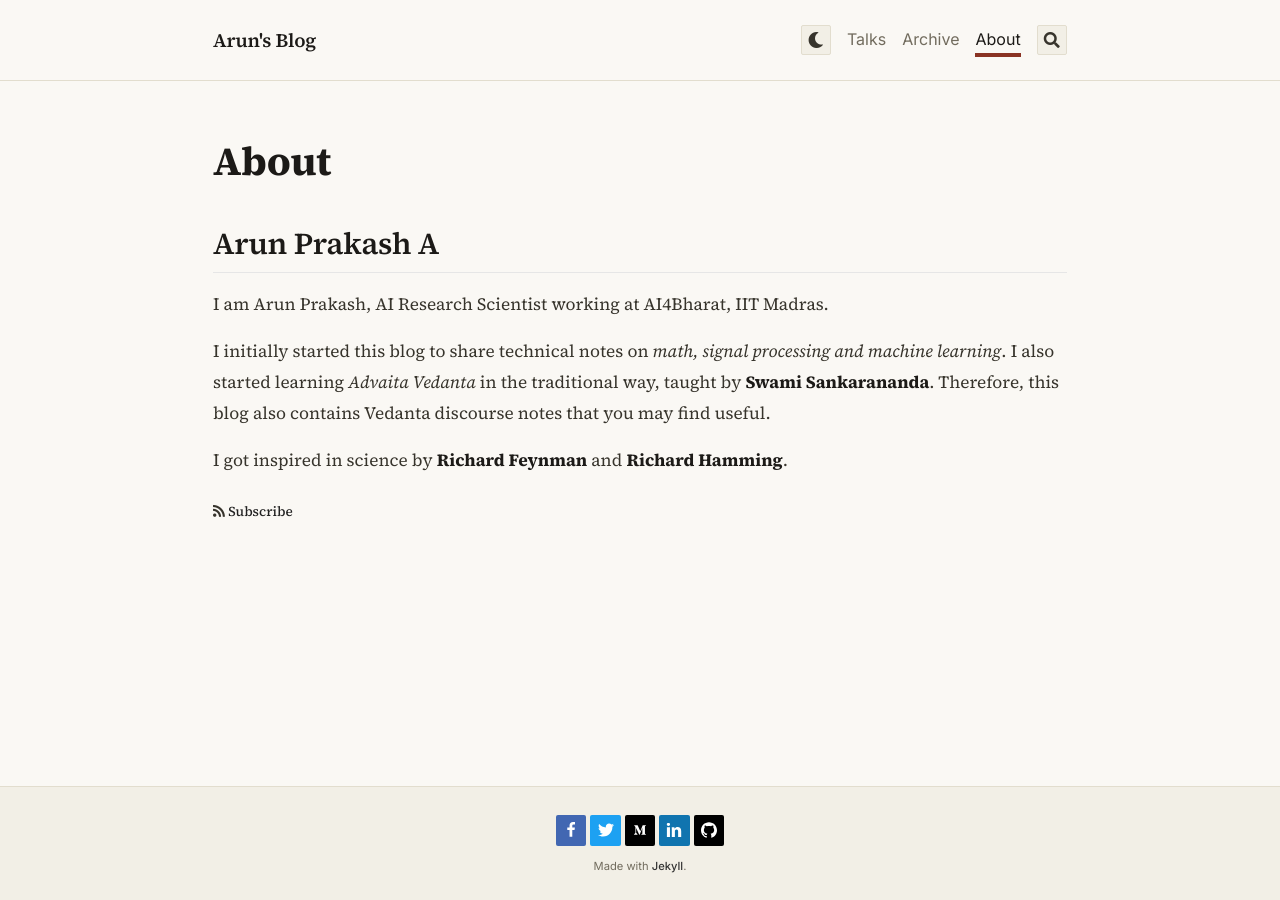
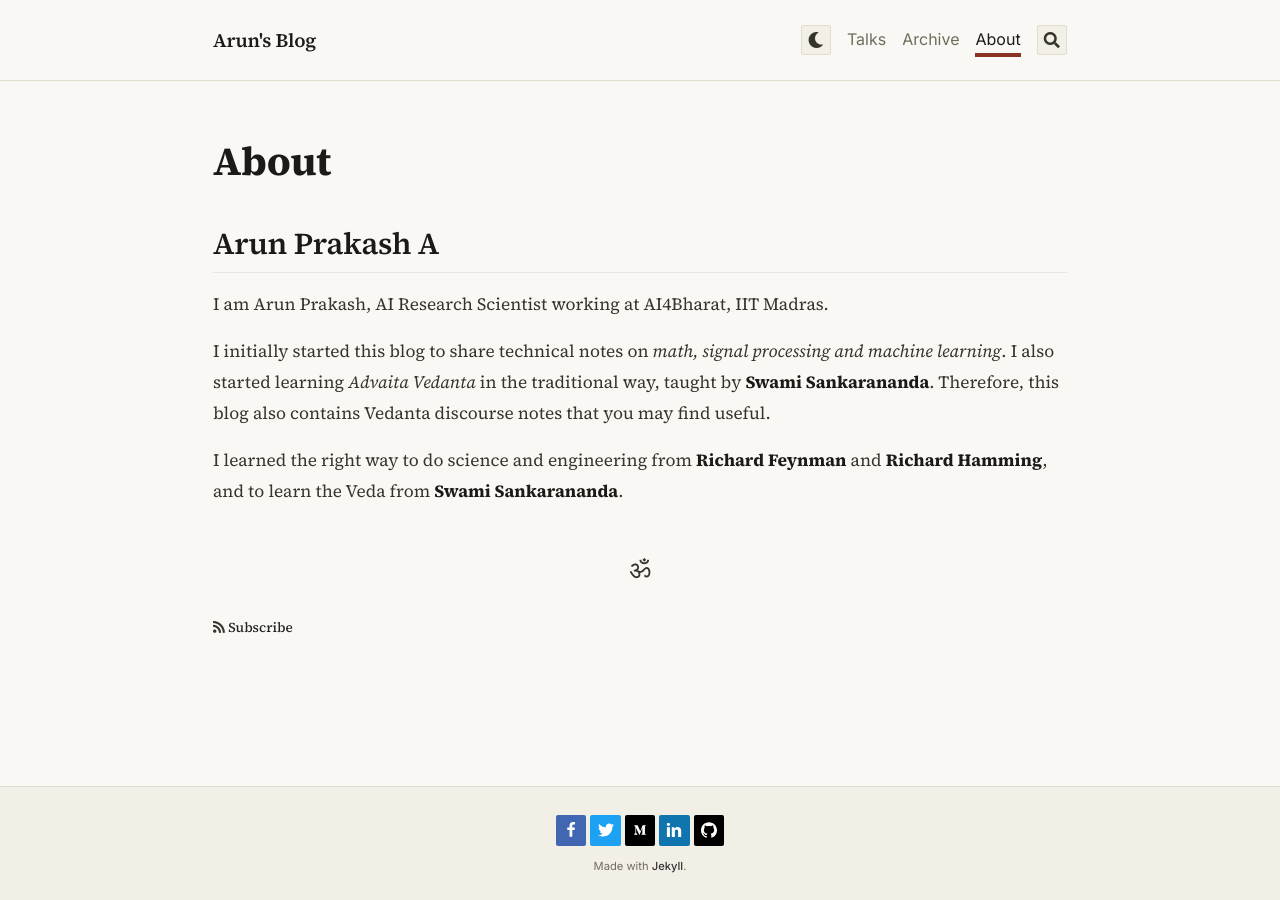
Before and after one commit to Arunprakash-A/Arunprakash-a.github.io, a Jekyll site: the page built from about.md, in a window 1280 px wide. Built offline with Jekyll 4.4.1, drawn with Linux system fonts in a browser that asks for light colours; nearby versions of some CDN libraries.

Commit message:
About: refine closing sentence, end with Om
Co-Authored-By: Claude Opus 4.8 <noreply@anthropic.com>

```diff
--- a/about.md
+++ b/about.md
@@ -37,4 +37,6 @@ I am Arun Prakash, AI Research Scientist working at AI4Bharat, IIT Madras.
 
 I initially started this blog to share technical notes on <em>math, signal processing and machine learning</em>. I also started learning <em>Advaita Vedanta</em> in the traditional way, taught by <strong>Swami Sankarananda</strong>. Therefore, this blog also contains Vedanta discourse notes that you may find useful.
 
-I got inspired in science by <strong>Richard Feynman</strong> and <strong>Richard Hamming</strong>.
+I learned the right way to do science and engineering from <strong>Richard Feynman</strong> and <strong>Richard Hamming</strong>, and to learn the Veda from <strong>Swami Sankarananda</strong>.
+
+<p style="text-align:center; font-size:1.6rem; margin-top:1.5em;">ॐ</p>
```
